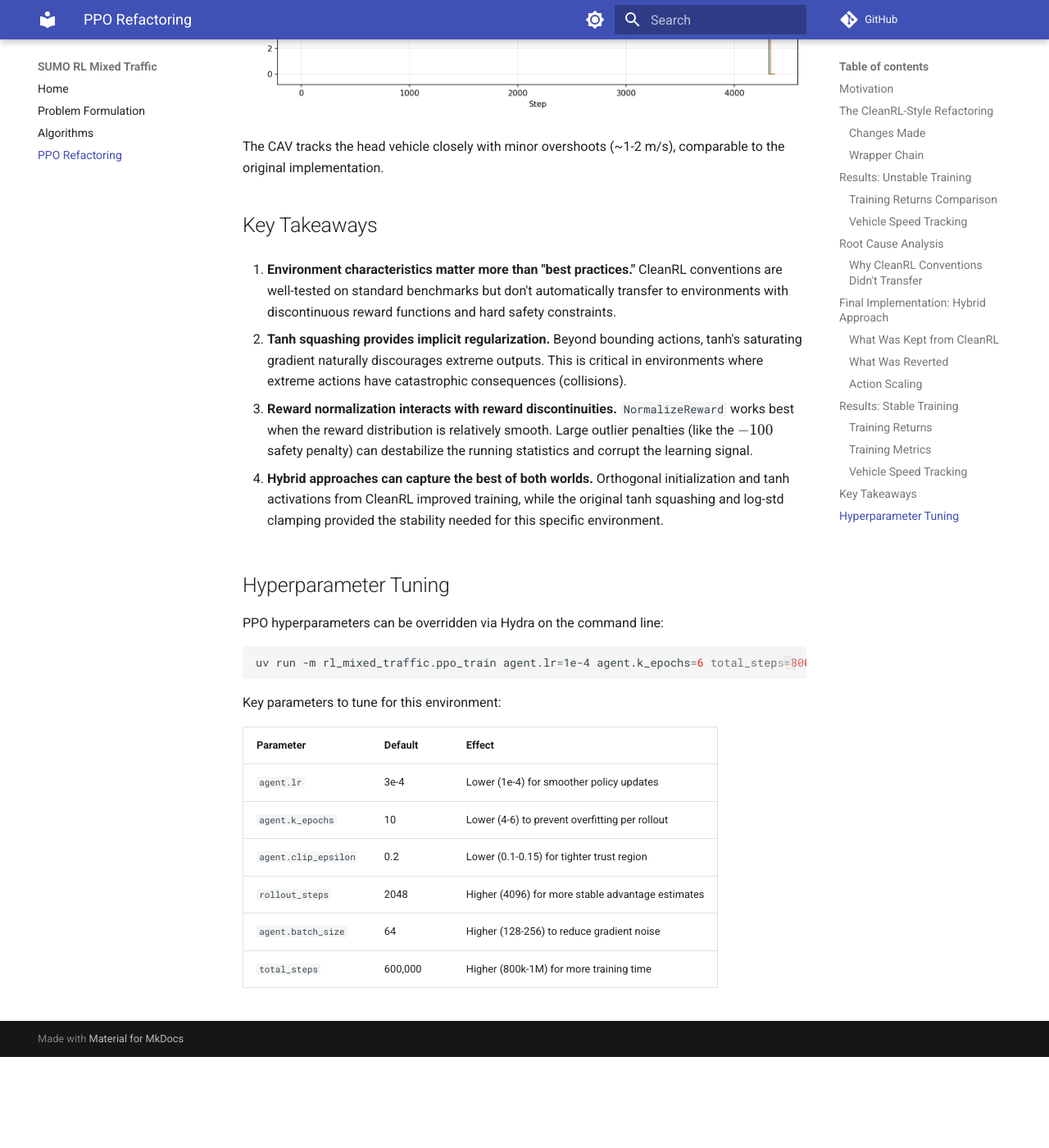
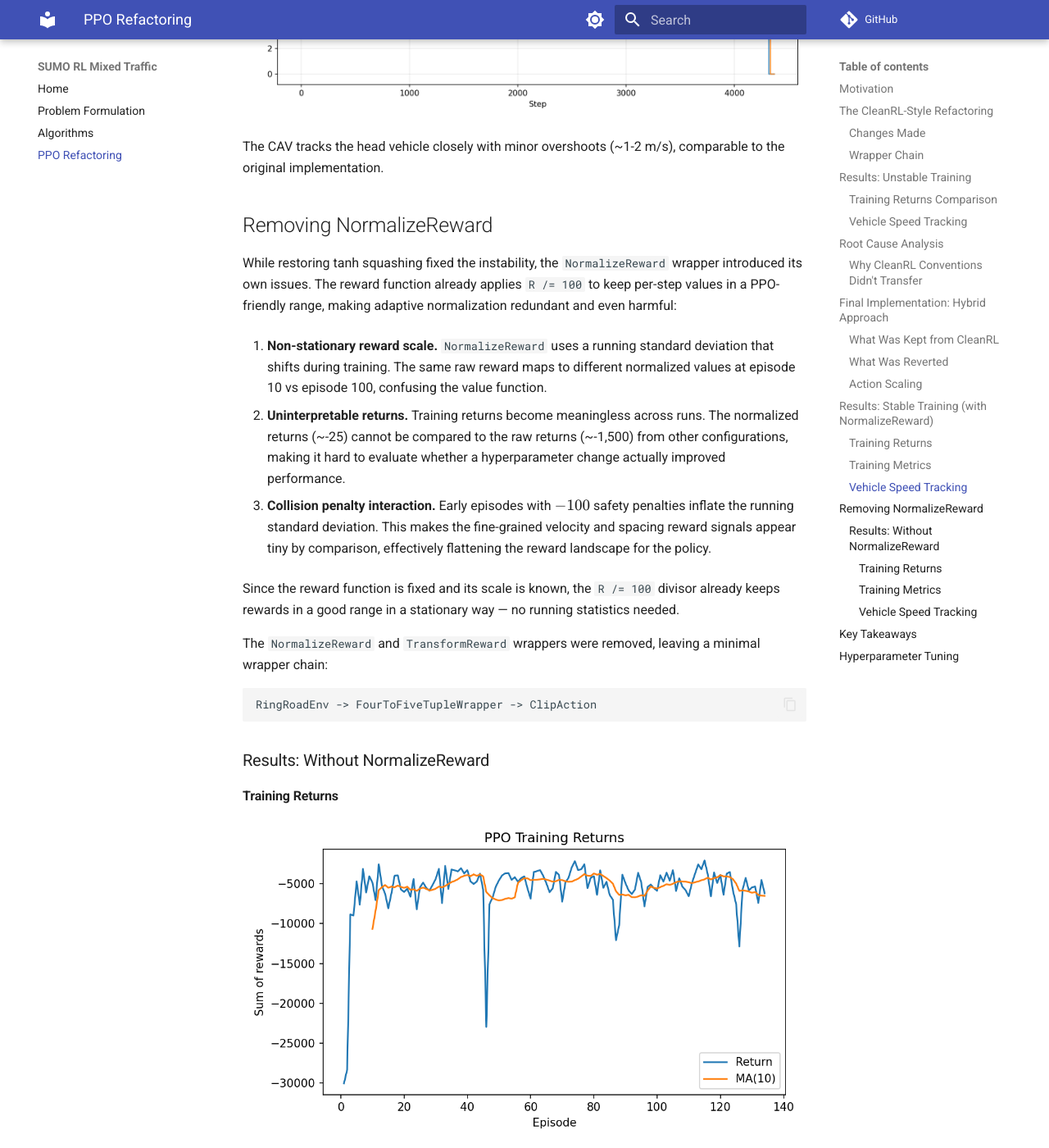
Before and after one commit to 7174Andy/sumo-rl-mixed-traffic, an MkDocs documentation site: the page built from docs/ppo-refactor.md, in a window 1280 px wide and 1400 px high, scrolled down 6547 px. Shown: the whole window at 82% size. Built offline with MkDocs 1.6.1 and Material for MkDocs 9.7.7, drawn with Linux system fonts in a browser that asks for light colours; comment, search, counter and statistics services are not loaded; before the commit the page ends 7836 px from its top, so only the background shows below that; some of the changed text lies outside the part shown.

Commit message:
document the current progress

````diff
--- a/docs/ppo-refactor.md
+++ b/docs/ppo-refactor.md
@@ -121,7 +121,7 @@ action_scaled = action_tanh * max_accel  # [-1, 1] * 3.0 -> [-3, 3]
 
 This works because the action space is symmetric. The `ClipAction` wrapper remains in the chain as an additional safety net.
 
-## Results: Stable Training
+## Results: Stable Training (with NormalizeReward)
 
 ### Training Returns
 
@@ -143,13 +143,59 @@ The training curve converges by episode ~85 and remains stable, with only rare d
 
 The CAV tracks the head vehicle closely with minor overshoots (~1-2 m/s), comparable to the original implementation.
 
+## Removing NormalizeReward
+
+While restoring tanh squashing fixed the instability, the `NormalizeReward` wrapper introduced its own issues. The reward function already applies `R /= 100` to keep per-step values in a PPO-friendly range, making adaptive normalization redundant and even harmful:
+
+1. **Non-stationary reward scale.** `NormalizeReward` uses a running standard deviation that shifts during training. The same raw reward maps to different normalized values at episode 10 vs episode 100, confusing the value function.
+
+2. **Uninterpretable returns.** Training returns become meaningless across runs. The normalized returns (~-25) cannot be compared to the raw returns (~-1,500) from other configurations, making it hard to evaluate whether a hyperparameter change actually improved performance.
+
+3. **Collision penalty interaction.** Early episodes with $-100$ safety penalties inflate the running standard deviation. This makes the fine-grained velocity and spacing reward signals appear tiny by comparison, effectively flattening the reward landscape for the policy.
+
+Since the reward function is fixed and its scale is known, the `R /= 100` divisor already keeps rewards in a good range in a stationary way — no running statistics needed.
+
+The `NormalizeReward` and `TransformReward` wrappers were removed, leaving a minimal wrapper chain:
+
+```
+RingRoadEnv -> FourToFiveTupleWrapper -> ClipAction
+```
+
+### Results: Without NormalizeReward
+
+#### Training Returns
+
+![No NormalizeReward Training Returns](assets/images/ppo_no_norm_training_returns.png)
+
+| Version | Converged Return | Stabilizes at | Collapse Episodes |
+| --- | --- | --- | --- |
+| **Original baseline** | ~-1,500 | Episode ~95 | 40-70 (long plateau) |
+| **With NormalizeReward** | ~-25 (normalized) | Episode ~85 | 30, 75 |
+| **Without NormalizeReward** | ~-5,000 | Episode ~10 | Rare dips at 45, 85 |
+
+Training converges **much faster** (MA(10) reaches steady state by episode ~10 vs ~85-95) and the returns are now raw values directly comparable across runs. The converged value of ~-5,000 reflects the larger raw reward scale from the orthogonal init + tanh activation changes compared to the original baseline.
+
+#### Training Metrics
+
+![No NormalizeReward Training Metrics](assets/images/ppo_no_norm_training_metrics.png)
+
+- **Value loss**: Starts high (~10,000) due to the larger raw return scale, then drops quickly and stabilizes after update ~50.
+- **Policy loss**: Some spikes around updates 100-250, but generally small. More active than the NormalizeReward version since the reward signal is no longer dampened.
+- **Entropy**: Clear downward trend from ~1.50 to ~1.30 — the policy is becoming more deterministic as it learns, which is healthy behavior.
+
+#### Vehicle Speed Tracking
+
+![No NormalizeReward Inference](assets/images/ppo_no_norm_inference.png)
+
+The CAV tracks the head vehicle well during steady-state phases. There is some overshoot on upward speed transitions (~2-3 m/s above the head vehicle at steps 150 and 4300), slightly more than the original baseline but comparable to the NormalizeReward version. This is likely improvable with hyperparameter tuning (lower learning rate and fewer epochs per update).
+
 ## Key Takeaways
 
 1. **Environment characteristics matter more than "best practices."** CleanRL conventions are well-tested on standard benchmarks but don't automatically transfer to environments with discontinuous reward functions and hard safety constraints.
 
 2. **Tanh squashing provides implicit regularization.** Beyond bounding actions, tanh's saturating gradient naturally discourages extreme outputs. This is critical in environments where extreme actions have catastrophic consequences (collisions).
 
-3. **Reward normalization interacts with reward discontinuities.** `NormalizeReward` works best when the reward distribution is relatively smooth. Large outlier penalties (like the $-100$ safety penalty) can destabilize the running statistics and corrupt the learning signal.
+3. **Reward normalization is unnecessary when the reward scale is known.** `NormalizeReward` is designed for environments where the reward magnitude is unknown or varies. When the reward function is fixed and already scaled (via `R /= 100`), adaptive normalization adds non-stationarity without benefit.
 
 4. **Hybrid approaches can capture the best of both worlds.** Orthogonal initialization and tanh activations from CleanRL improved training, while the original tanh squashing and log-std clamping provided the stability needed for this specific environment.
 
````
Also changed, not shown: docs/assets/images/ppo_no_norm_inference.png (added), docs/assets/images/ppo_no_norm_training_metrics.png (added), docs/assets/images/ppo_no_norm_training_returns.png (added).
